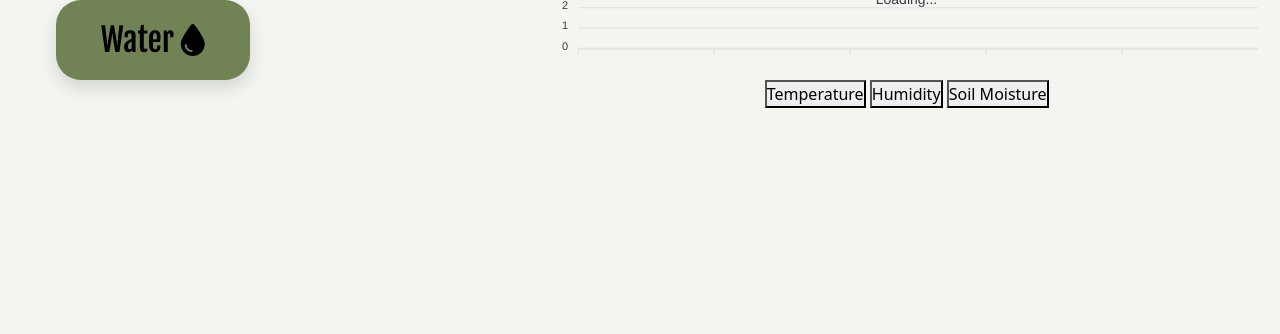
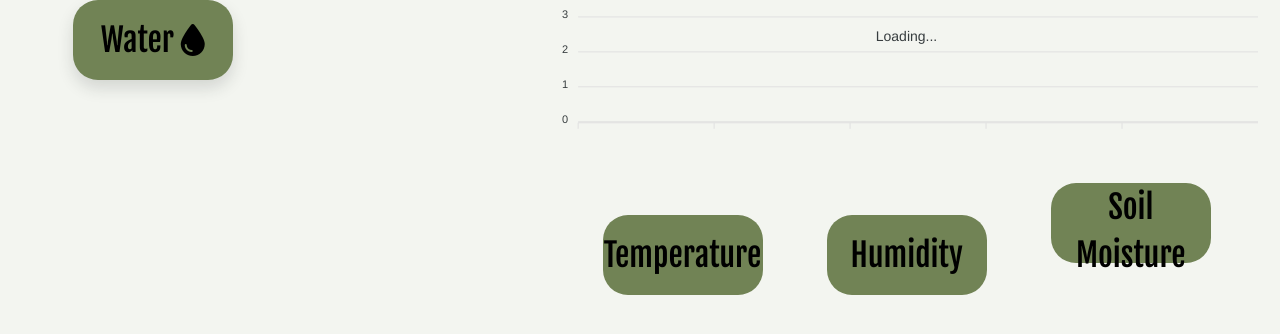
Before and after one commit to Ced-A21/AutoPot, a PHP site: page / in a window 1280 px wide. Shown: the part 186-520 px from the top of the page. Run offline with PHP 8.4, Linux system fonts and the light colour scheme; data that the repository does not hold is empty; some libraries are stand-ins or nearby versions; some web fonts are replaced.

Commit message:
added styles to hum, temp, soil, buttons

```diff
--- a/autopotstyles.css
+++ b/autopotstyles.css
@@ -80,7 +80,7 @@ nav {
 }
 
 .waterButton {
-    width: 20vw;
+    width: 20vh;
     height: 10vh;
     border: none;
     border-radius: 25px;
@@ -102,3 +102,23 @@ nav {
 body {
     background-color: #f3f5f0;
 }
+
+#temp_but, #soil_but, #hum_but {
+    width: 20vh;
+    margin:30px;
+    height: 10vh;
+    border: none;
+    border-radius: 25px;
+    background-color: #718355;
+    color: black;
+    font-family: "Fjalla One";
+    font-size: 2rem;
+    transition: all 0.8s ease-out;
+}
+
+#temp_but:hover, #soil_but:hover, #hum_but:hover {
+    color: #E9F5DB;
+    text-decoration: underline;
+    cursor: pointer;
+    transform: scale(1.2);
+}
--- a/index.php
+++ b/index.php
@@ -151,7 +151,7 @@
                             <script>
                                 var options = {
                                     chart: {
-                                        height: '100%',
+                                        height: '80%',
                                         type: 'line',
                                     },
                                     dataLabels: {
@@ -186,9 +186,12 @@
                                     });
                                 }
                             </script>
-                            <button id='temp_but'>Temperature</button>
-                            <button id='hum_but'>Humidity</button>
-                            <button id='soil_but'>Soil Moisture</button>
+                            <div class="otherBtns">
+                                <button id='temp_but'>Temperature</button>
+                                <button id='hum_but'>Humidity</button>
+                                <button id='soil_but'>Soil Moisture</button>
+                            </div>
+
                         </div>
                     </div>
                     <!--<div class='row h-50'>
```
